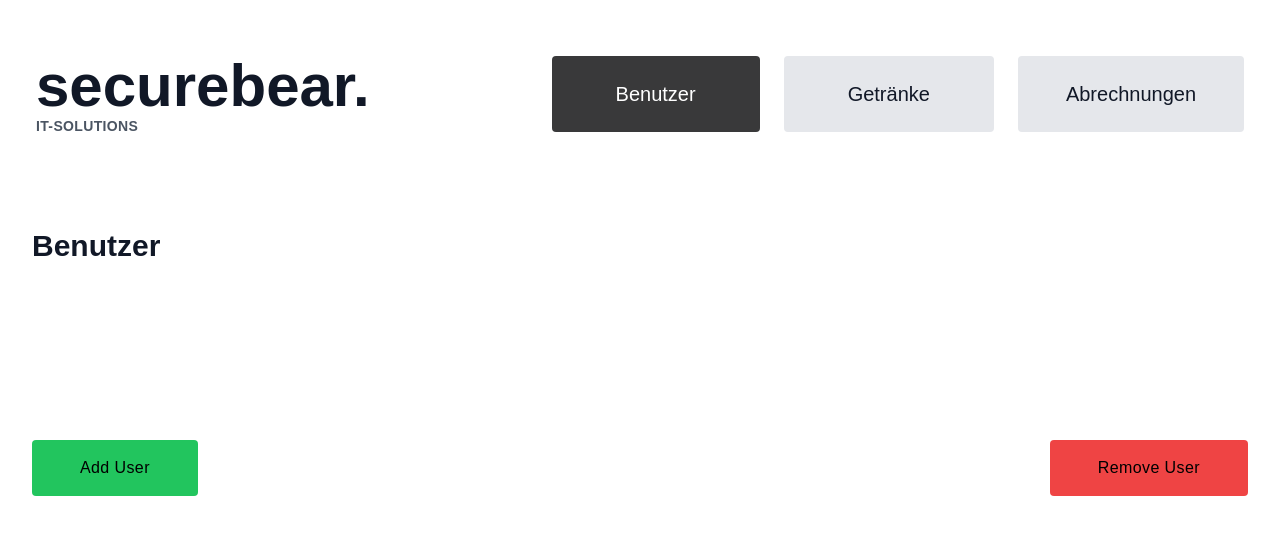
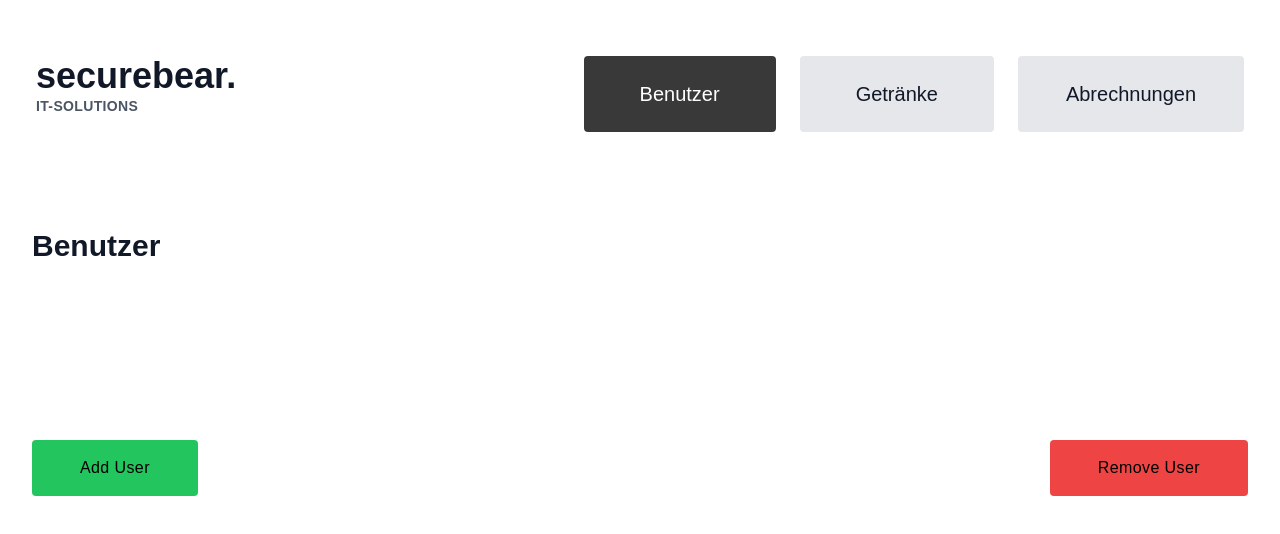
Before and after one commit to Chebbo314/securebear-IMS, a Next.js app in the folder securebear-ims/: page / in a window 1280 px wide. Shown: the top 534 px of the page. Built offline with nearby package versions, Linux system fonts and the light colour scheme.

Commit message:
add fitting ui for rpi

```diff
--- a/securebear-ims/src/components/InventoryManagementSystem.js
+++ b/securebear-ims/src/components/InventoryManagementSystem.js
@@ -190,19 +190,19 @@ const PaymentSystem = () => {
     <div className="p-4 max-w-8xl mx-auto bg-white shadow-lg text-gray-900 min-h-screen">
       <header className="flex justify-between mb-10 mt-10 mr-5 ml-5">
         <div className="">
-          <h1 className="text-6xl font-bold text-gray-900">securebear.</h1>
+          <h1 className="text-4xl font-bold text-gray-900">securebear.</h1>
           <p className="text-sm justify-end font-semibold text-gray-600 tracking-wide">IT-SOLUTIONS</p>
         </div>
         <div className="flex gap-6 mb-10 text-xl justify-center">
           <button
             onClick={() => setView('users')}
-            className={`px-16 py-6 rounded ${view === 'users' ? 'bg-customGray text-white' : 'bg-gray-200'}`}
+            className={`px-14 py-6 rounded ${view === 'users' ? 'bg-customGray text-white' : 'bg-gray-200'}`}
           >
             Benutzer
           </button>
           <button
             onClick={() => setView('drinks')}
-            className={`px-16 py-6 rounded ${view === 'drinks' ? 'bg-customGray text-white' : 'bg-gray-200'}`}
+            className={`px-14 py-6 rounded ${view === 'drinks' ? 'bg-customGray text-white' : 'bg-gray-200'}`}
           >
             Getränke
           </button>
@@ -330,7 +330,7 @@ const PaymentSystem = () => {
       {view === 'drinks' && (
         <div>
           <h2 className="text-3xl font-semibold mb-20 mr-5 ml-5">Getränke</h2>
-          <div className="text-xl grid grid-cols-2 gap-20 mr-auto ml-auto max-w-6xl">
+          <div className="text-xl grid grid-cols-2 gap-10 mr-auto ml-auto max-w-4xl">
             {drinks.map((drink) => (
               <button
                 key={drink.id}
```
